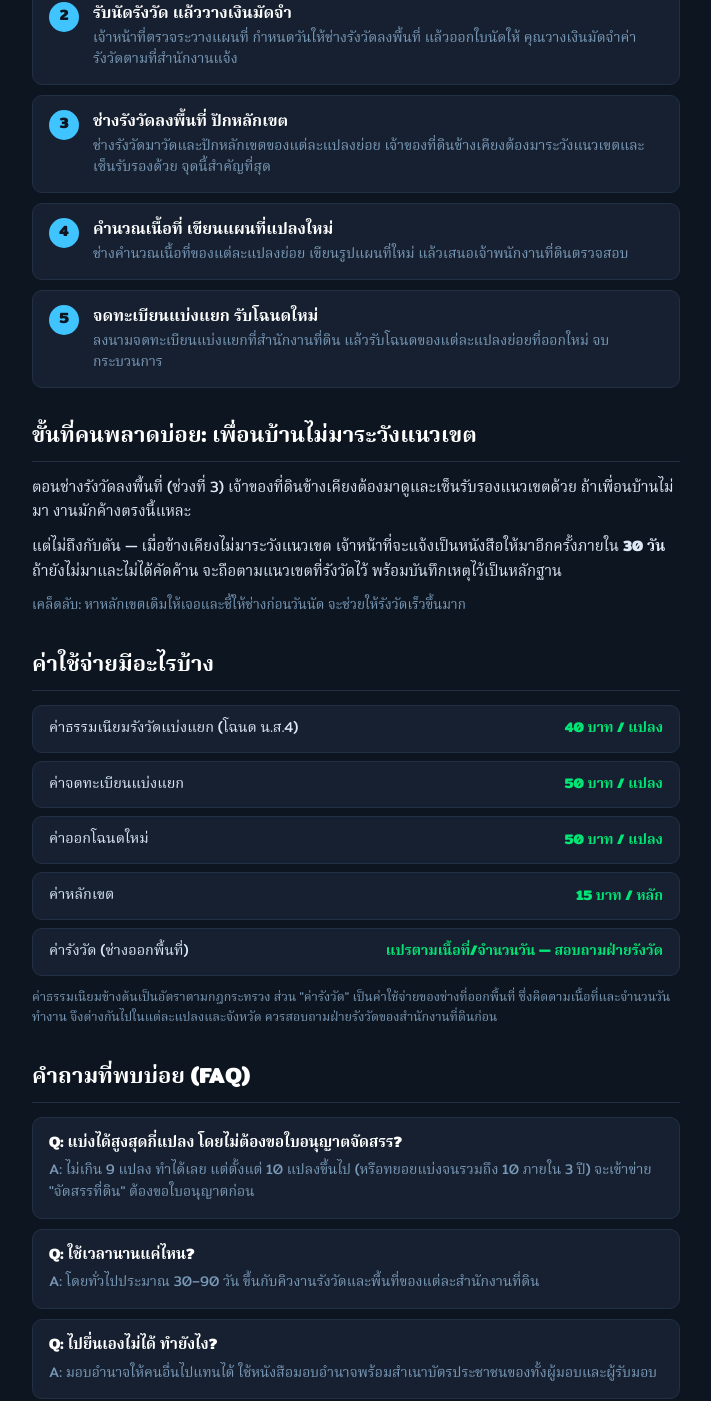
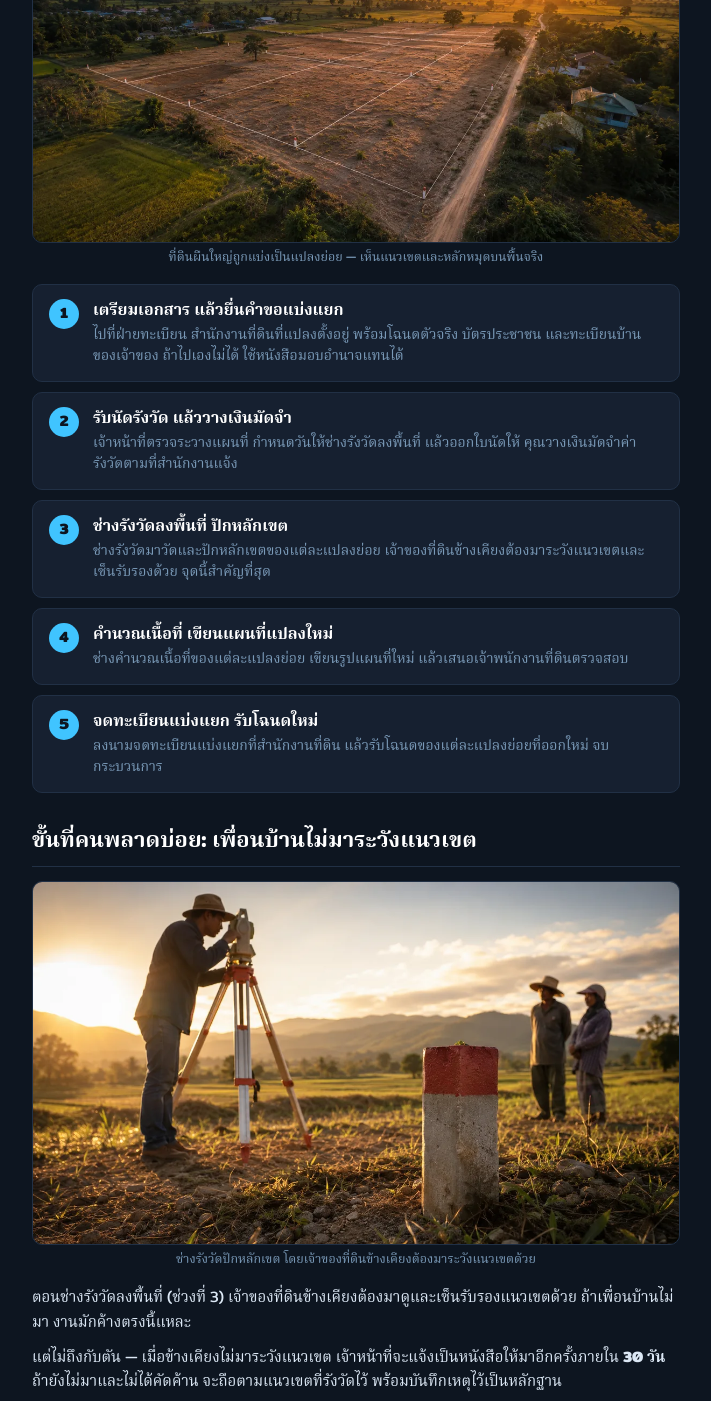
Before and after one commit to TNRgeoservice/vite-react-template, a React (Vite) app: page /articles/land-subdivision-steps in a window 1280 px wide. Shown: the part 1052-2453 px from the top of the page, without its empty margins (284-995 px from the left). Built offline with nearby package versions, Linux system fonts and the light colour scheme.

Commit message:
feat(articles): add photoreal in-article figures to subdivision-steps
Embed two cinematic photo figures (surveyor at boundary marker; aerial of a
subdivided plot) with HTML captions, via a reusable Figure component.

Co-Authored-By: Claude Opus 4.8 <noreply@anthropic.com>

```diff
--- a/src/content/articles/land-subdivision-steps.tsx
+++ b/src/content/articles/land-subdivision-steps.tsx
@@ -93,6 +93,24 @@ function Section({ title, children }: { title: string; children: React.ReactNode
   );
 }
 
+function Figure({ src, alt, caption }: { src: string; alt: string; caption: string }) {
+  return (
+    <figure style={{ margin: '0 0 16px' }}>
+      <img
+        src={src}
+        alt={alt}
+        style={{
+          width: '100%', height: 'auto', aspectRatio: '16 / 9', objectFit: 'cover',
+          borderRadius: 10, border: `1px solid ${C.border}`, display: 'block',
+        }}
+      />
+      <figcaption style={{ fontSize: 12.5, color: C.muted, marginTop: 6, textAlign: 'center' }}>
+        {caption}
+      </figcaption>
+    </figure>
+  );
+}
+
 export function LandSubdivisionSteps() {
   return (
     <article style={{ color: C.text }}>
@@ -127,6 +145,11 @@ export function LandSubdivisionSteps() {
       </Section>
 
       <Section title="5 ช่วงของการแบ่งแปลงที่ดิน">
+        <Figure
+          src="/article-images/land-subdivision-steps-fig2.webp"
+          alt="ภาพมุมสูงที่ดินแปลงใหญ่แบ่งเป็นแปลงย่อย พร้อมแนวเขตและถนนเข้าออก"
+          caption="ที่ดินผืนใหญ่ถูกแบ่งเป็นแปลงย่อย — เห็นแนวเขตและหลักหมุดบนพื้นจริง"
+        />
         <ol style={{ listStyle: 'none', padding: 0, margin: '4px 0 0', display: 'grid', gap: 10 }}>
           {STEPS.map(s => (
             <li key={s.n} style={{
@@ -148,6 +171,11 @@ export function LandSubdivisionSteps() {
       </Section>
 
       <Section title="ขั้นที่คนพลาดบ่อย: เพื่อนบ้านไม่มาระวังแนวเขต">
+        <Figure
+          src="/article-images/land-subdivision-steps-fig1.webp"
+          alt="ช่างรังวัดที่ดินใช้กล้องสำรวจ พร้อมหลักเขตและเจ้าของที่ดินข้างเคียง"
+          caption="ช่างรังวัดปักหลักเขต โดยเจ้าของที่ดินข้างเคียงต้องมาระวังแนวเขตด้วย"
+        />
         <p style={p}>
           ตอนช่างรังวัดลงพื้นที่ (ช่วงที่ 3) เจ้าของที่ดินข้างเคียงต้องมาดูและเซ็นรับรองแนวเขตด้วย
           ถ้าเพื่อนบ้านไม่มา งานมักค้างตรงนี้แหละ
```
Also changed, not shown: public/article-images/land-subdivision-steps-fig1.webp (added), public/article-images/land-subdivision-steps-fig2.webp (added).
